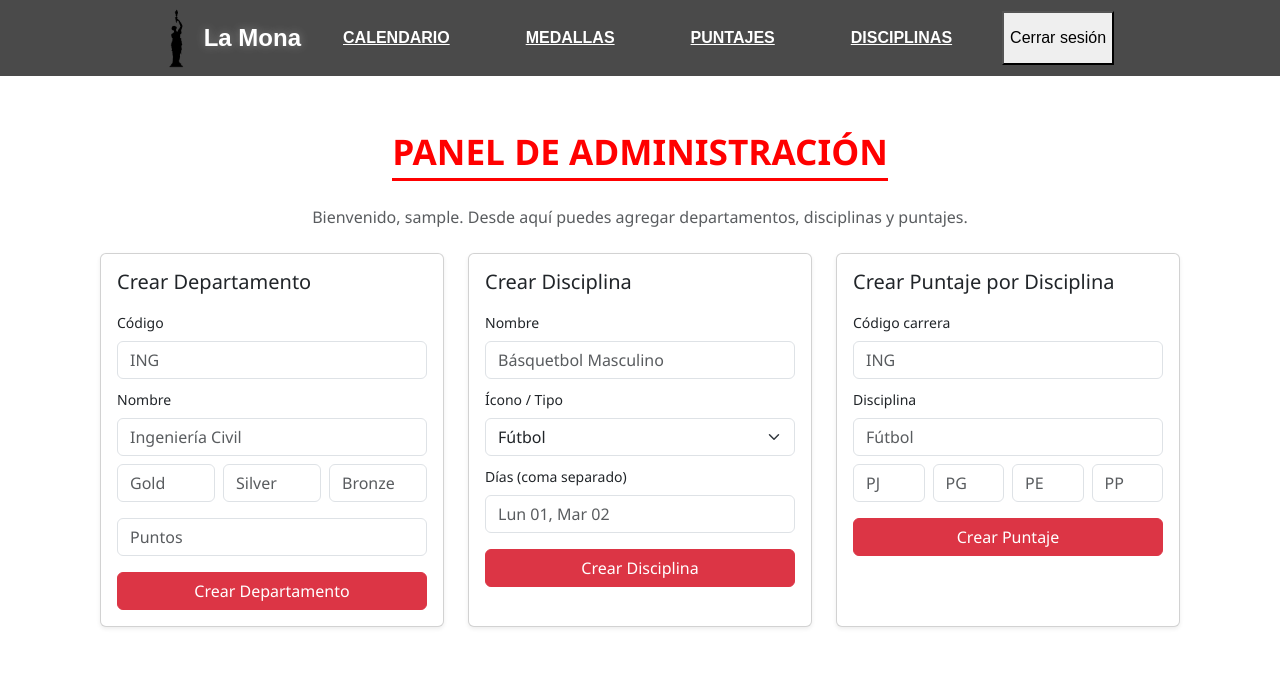
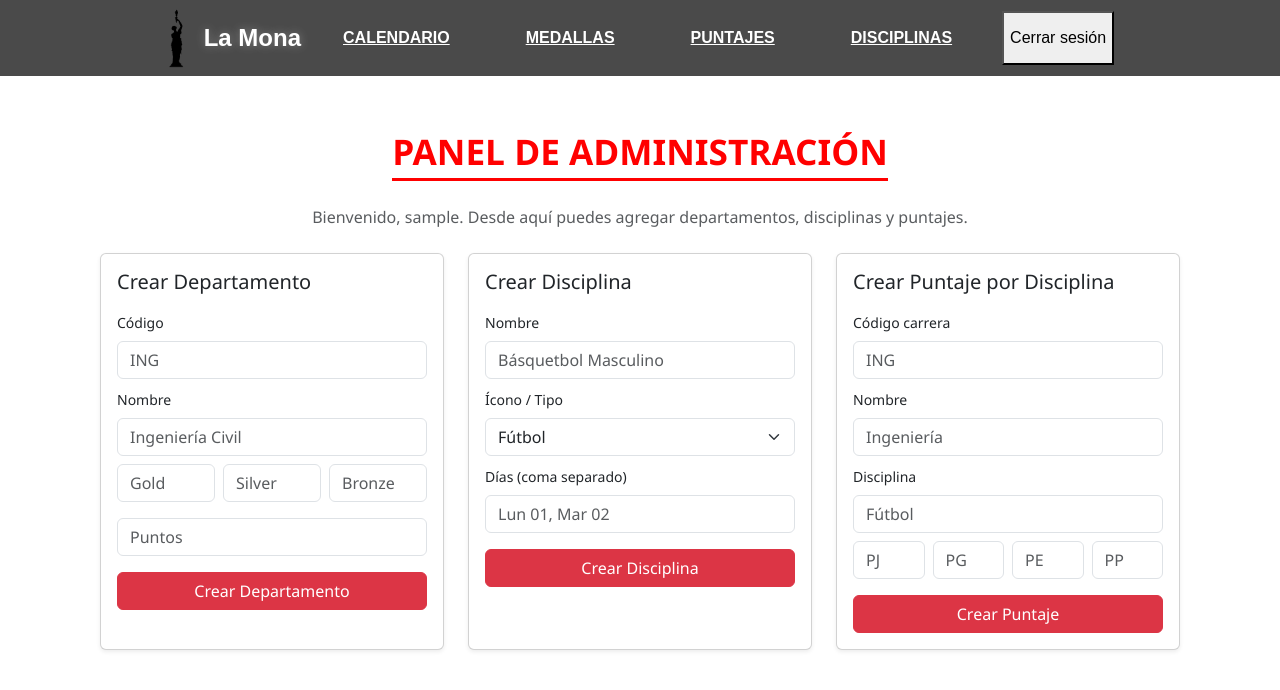
Before and after one commit to joelriquelme/CC5003-Fullstack, a React (Vite) app in the folder frontend/MonaProject/: page /admin in a window 1280 px wide. Shown: the top 690 px of the page. Built offline with nearby package versions, Linux system fonts and the light colour scheme; sample sign-in values are in the browser's storage.

Commit message:
fix: fix POST in admin view

```diff
--- a/frontend/MonaProject/src/components/pages/Admin/Admin.tsx
+++ b/frontend/MonaProject/src/components/pages/Admin/Admin.tsx
@@ -24,6 +24,7 @@ export default function AdminPanel() {
 
   // Puntajes
   const [pCode, setPCode] = useState("");
+  const [pName, setPName] = useState("");
   const [pDiscipline, setPDiscipline] = useState("");
   const [PJ, setPJ] = useState<string>("");
   const [PG, setPG] = useState<string>("");
@@ -71,6 +72,7 @@ export default function AdminPanel() {
     try {
       const body = {
         code: pCode,
+        name: pName,
         discipline: pDiscipline,
         PJ: Number(PJ) || 0,
         PG: Number(PG) || 0,
@@ -201,6 +203,11 @@ export default function AdminPanel() {
                     <Form.Control value={pCode} onChange={(e) => setPCode(e.target.value)} placeholder="ING" required />
                   </Form.Group>
 
+                  <Form.Group className="mb-2" controlId="pName">
+                    <Form.Label className="small">Nombre</Form.Label>
+                    <Form.Control value={pName} onChange={(e) => setPName(e.target.value)} placeholder="Ingeniería" required />
+                  </Form.Group>
+
                   <Form.Group className="mb-2" controlId="pDiscipline">
                     <Form.Label className="small">Disciplina</Form.Label>
                     <Form.Control value={pDiscipline} onChange={(e) => setPDiscipline(e.target.value)} placeholder="Fútbol" required />
```
